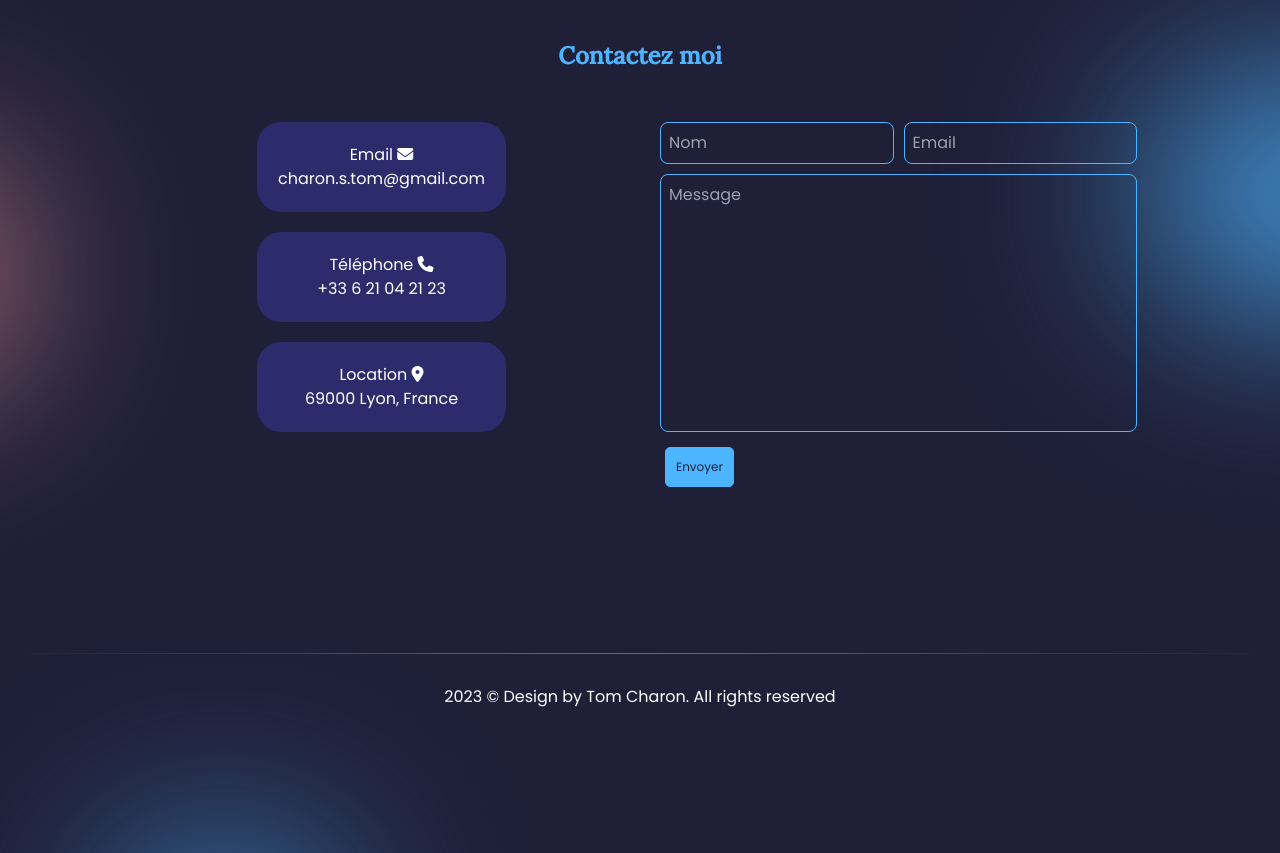
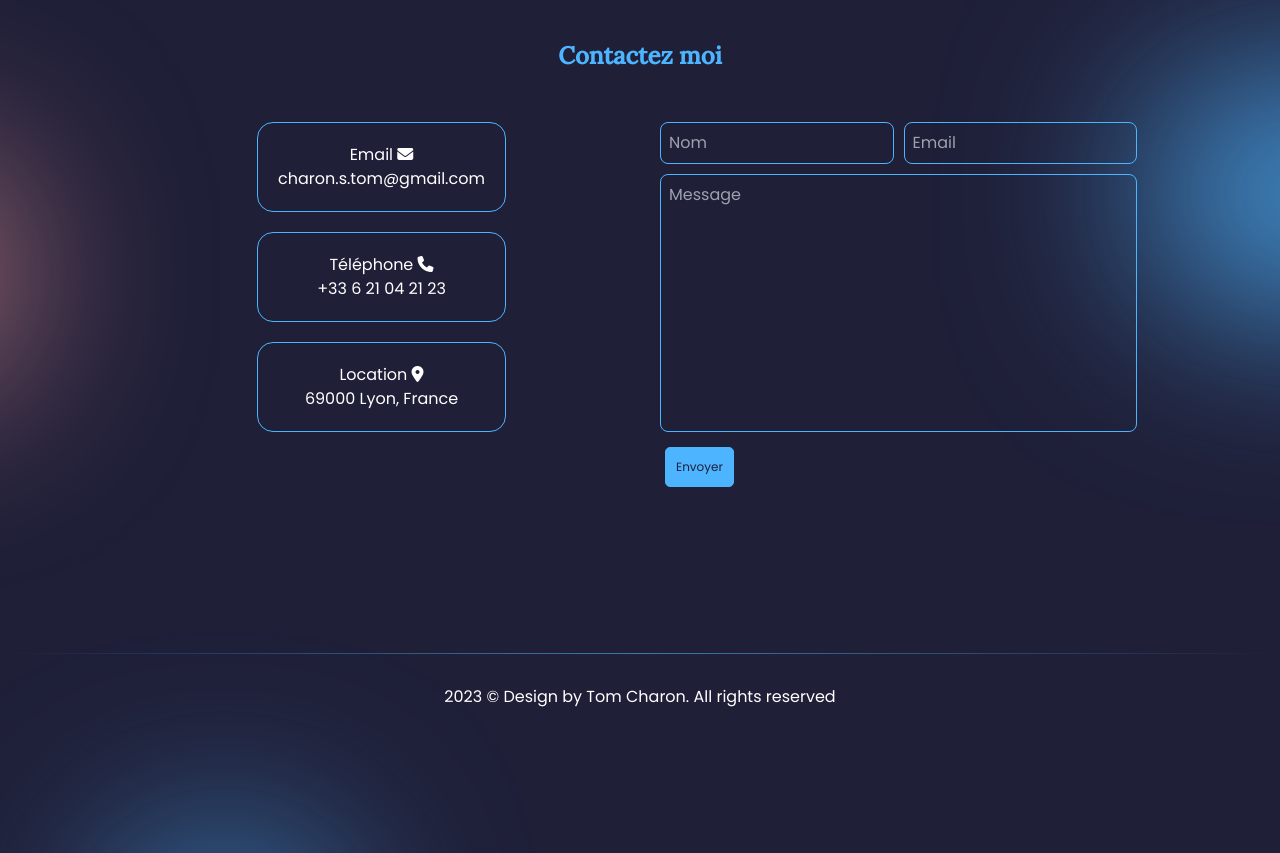
Before and after one commit to CharonTom/my-website, a React (Create React App) app: page / in a window 1280 px wide. Shown: the part 2680-3533 px from the top of the page. Built offline with nearby package versions, Linux system fonts and the light colour scheme.

Commit message:
contact design

```diff
--- a/src/index.css
+++ b/src/index.css
@@ -59,9 +59,8 @@
     @apply bg-gradient-to-l from-bgLightMode to-primary;
   }
   .contact-btn {
-    @apply dark:bg-primary dark:hover:bg-transparent bg-secondaryVariant dark:text-secondary p-5 rounded-3xl text-center
-     border border-transparent transition-all duration-300
-      hover:bg-transparent hover:border-primaryVariant;
+    @apply dark:bg-primary dark:text-secondary p-5 rounded-2xl text-center
+     border border-primary;
   }
 }
 
```
